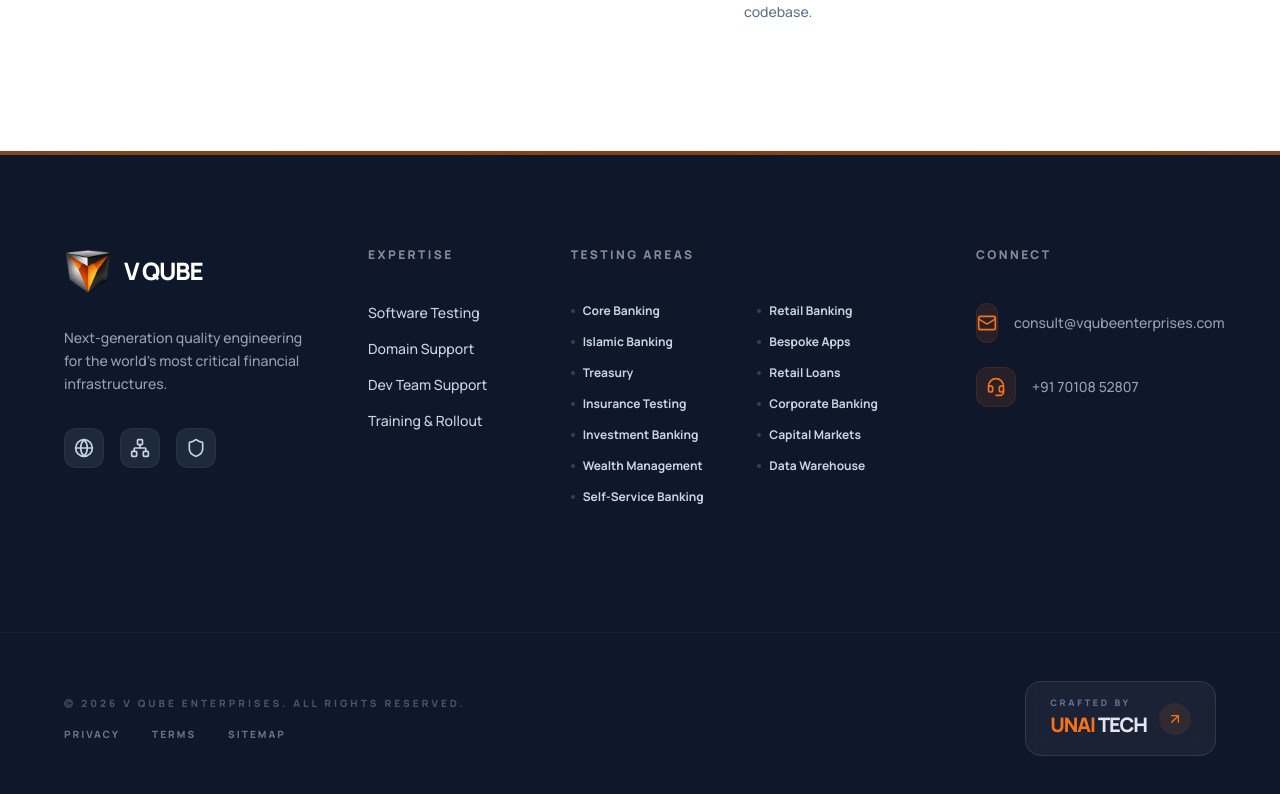
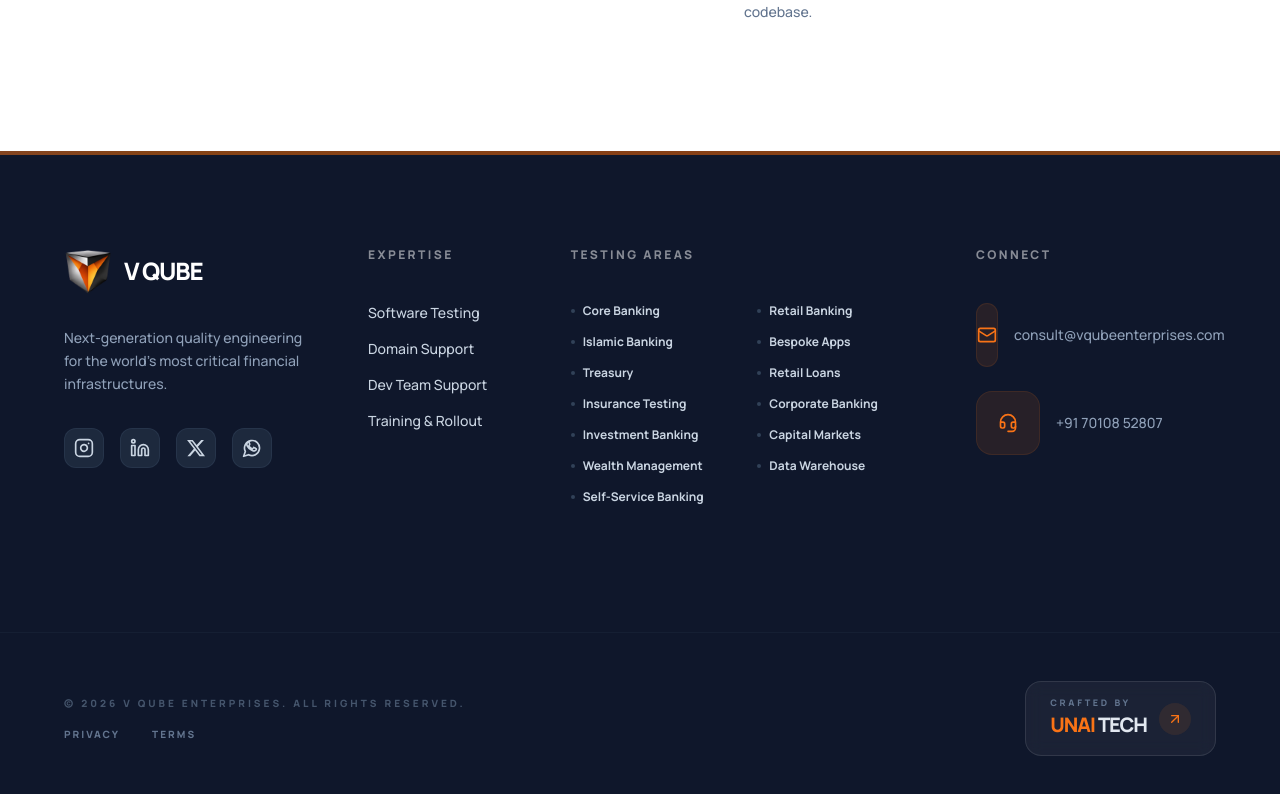
Before and after one commit to NrGjoe846/v-qube, a React (Vite) app: page /testing/bespoke-apps in a window 1280 px wide. Shown: the part 3220-4014 px from the top of the page. Built offline with nearby package versions, Linux system fonts and the light colour scheme.

Commit message:
feat: update footer social links and remove sitemap page

```diff
--- a/src/App.tsx
+++ b/src/App.tsx
@@ -18,7 +18,7 @@ import TreasuryTesting from "./pages/TreasuryTesting";
 import RetailLoanTesting from "./pages/RetailLoanTesting";
 import PrivacyPolicy from "./pages/PrivacyPolicy";
 import TermsOfService from "./pages/TermsOfService";
-import Sitemap from "./pages/Sitemap";
+
 import CorporateBanking from "./pages/CorporateBanking";
 import InvestmentBanking from "./pages/InvestmentBanking";
 import CapitalMarkets from "./pages/CapitalMarkets";
@@ -67,7 +67,7 @@ export default function App() {
           {/* Legal & Utility */}
           <Route path="/privacy-policy" element={<PrivacyPolicy />} />
           <Route path="/terms-of-service" element={<TermsOfService />} />
-          <Route path="/sitemap.xml" element={<Sitemap />} />
+
 
           {/* 404 Page */}
           <Route path="/404" element={<NotFound />} />
--- a/src/components/Footer.tsx
+++ b/src/components/Footer.tsx
@@ -3,11 +3,41 @@ import logo from "../assets/logo.png";
 import {
   Mail,
   Headset,
-  Globe,
-  Network,
-  Shield,
+  Instagram,
+  Linkedin,
   ArrowUpRight
 } from "lucide-react";
+
+const XIcon = ({ size = 20, color = "currentColor", ...props }) => (
+  <svg
+    width={size}
+    height={size}
+    viewBox="0 0 24 24"
+    fill={color}
+    xmlns="http://www.w3.org/2000/svg"
+    {...props}
+  >
+    <path d="M18.244 2.25h3.308l-7.227 8.26 8.502 11.24H16.17l-5.214-6.817L4.99 21.75H1.68l7.73-8.835L1.254 2.25H8.08l4.713 6.231zm-1.161 17.52h1.833L7.084 4.126H5.117z" />
+  </svg>
+);
+
+const WhatsAppIcon = ({ size = 20, color = "currentColor", strokeWidth = 2, ...props }) => (
+  <svg
+    width={size}
+    height={size}
+    viewBox="0 0 24 24"
+    fill="none"
+    stroke={color}
+    strokeWidth={strokeWidth}
+    strokeLinecap="round"
+    strokeLinejoin="round"
+    xmlns="http://www.w3.org/2000/svg"
+    {...props}
+  >
+    <path d="M7.9 20A9 9 0 1 0 4 16.1L2 22Z" />
+    <path d="M16.5 12.5c-.3-.2-1.7-.8-2-1-.3-.2-.5-.3-.7.2-.2.4-.7 1-.9 1.2-.2.2-.4.2-.7 0-.3-.2-1.2-.4-2.3-1.4-.8-.7-1.4-1.6-1.5-1.9-.2-.3 0-.4.1-.6.1-.2.3-.4.4-.6.1-.2.2-.4.3-.6.1-.2 0-.4 0-.6s-.6-1.5-.8-2c-.2-.5-.4-.4-.5-.4h-.5s-.4 0-.7.3c-.3.3-1 1-1 2.4s1 2.8 1.1 3c.1.2 2 3.1 4.9 4.3.7.3 1.2.5 1.6.6.7.2 1.3.2 1.8.1.5-.1 1.7-.7 1.9-1.3.2-.6.2-1.1.1-1.3-.1-.2-.3-.3-.6-.4Z" />
+  </svg>
+);
 
 const testingAreas = [
   { name: "Core Banking", path: "/testing/core-banking" },
@@ -40,9 +70,10 @@ export default function Footer() {
             Next-generation quality engineering for the world's most critical financial infrastructures.
           </p>
           <div className="flex gap-4">
-            <a href="#" className="w-10 h-10 rounded-xl bg-slate-800 flex items-center justify-center hover:bg-primary hover:text-white transition-all border border-slate-700/50"><Globe className="w-5 h-5" /></a>
-            <a href="#" className="w-10 h-10 rounded-xl bg-slate-800 flex items-center justify-center hover:bg-primary hover:text-white transition-all border border-slate-700/50"><Network className="w-5 h-5" /></a>
-            <a href="#" className="w-10 h-10 rounded-xl bg-slate-800 flex items-center justify-center hover:bg-primary hover:text-white transition-all border border-slate-700/50"><Shield className="w-5 h-5" /></a>
+            <a href="https://instagram.com/vqube" target="_blank" rel="noopener noreferrer" className="w-10 h-10 rounded-xl bg-slate-800 flex items-center justify-center hover:bg-primary hover:text-white transition-all border border-slate-700/50"><Instagram className="w-5 h-5" /></a>
+            <a href="https://linkedin.com/company/vqube" target="_blank" rel="noopener noreferrer" className="w-10 h-10 rounded-xl bg-slate-800 flex items-center justify-center hover:bg-primary hover:text-white transition-all border border-slate-700/50"><Linkedin className="w-5 h-5" /></a>
+            <a href="https://x.com/vqube" target="_blank" rel="noopener noreferrer" className="w-10 h-10 rounded-xl bg-slate-800 flex items-center justify-center hover:bg-primary hover:text-white transition-all border border-slate-700/50"><XIcon size={20} /></a>
+            <a href="https://wa.me/917010852807" target="_blank" rel="noopener noreferrer" className="w-10 h-10 rounded-xl bg-slate-800 flex items-center justify-center hover:bg-primary hover:text-white transition-all border border-slate-700/50"><WhatsAppIcon size={20} /></a>
           </div>
         </div>
 
@@ -77,13 +108,13 @@ export default function Footer() {
           <ul className="space-y-6 text-sm font-medium">
             <li className="flex items-center gap-4 group">
               <a href="mailto:consult@vqube.com" className="flex items-center gap-4 w-full">
-                <div className="w-10 h-10 rounded-xl bg-primary/10 flex items-center justify-center text-primary border border-primary/10 group-hover:bg-primary group-hover:text-white transition-all duration-500"><Mail className="w-5 h-5" /></div>
+                <div className="w-16 h-16 rounded-2xl bg-primary/10 flex items-center justify-center text-primary border border-primary/10 group-hover:bg-primary group-hover:text-white transition-all duration-500"><Mail className="w-5 h-5" /></div>
                 <span className="text-slate-400 group-hover:text-white transition-colors">consult@vqubeenterprises.com</span>
               </a>
             </li>
             <li className="flex items-center gap-4 group">
               <a href="tel:+18008782372" className="flex items-center gap-4 w-full">
-                <div className="w-10 h-10 rounded-xl bg-primary/10 flex items-center justify-center text-primary border border-primary/10 group-hover:bg-primary group-hover:text-white transition-all duration-500"><Headset className="w-5 h-5" /></div>
+                <div className="w-16 h-16 rounded-2xl bg-primary/10 flex items-center justify-center text-primary border border-primary/10 group-hover:bg-primary group-hover:text-white transition-all duration-500"><Headset className="w-5 h-5" /></div>
                 <span className="text-slate-400 group-hover:text-white transition-colors">+91 70108 52807</span>
               </a>
             </li>
@@ -97,7 +128,7 @@ export default function Footer() {
           <div className="flex gap-8 text-[10px] font-black uppercase tracking-[0.2em] text-slate-500">
             <Link to="/privacy-policy" className="hover:text-white transition-colors">Privacy</Link>
             <Link to="/terms-of-service" className="hover:text-white transition-colors">Terms</Link>
-            <Link to="/sitemap" className="hover:text-white transition-colors">Sitemap</Link>
+
           </div>
         </div>
 
--- a/src/pages/Sitemap.tsx
+++ /dev/null
@@ -1,107 +0,0 @@
-import { motion } from "motion/react";
-import { Link } from "react-router-dom";
-import { FileText, Map as MapIcon, ChevronRight } from "lucide-react";
-
-const sitemapData = [
-  {
-    title: "Main Pages",
-    links: [
-      { name: "Home", path: "/" },
-      { name: "About Us", path: "/about" },
-      { name: "Contact / Consultation", path: "/contact" },
-      { name: "Privacy Policy", path: "/privacy-policy" },
-      { name: "Terms of Service", path: "/terms-of-service" },
-    ]
-  },
-  {
-    title: "Services",
-    links: [
-      { name: "Services Hub", path: "/services" },
-      { name: "Software Testing", path: "/services/software-testing" },
-      { name: "Domain Support", path: "/services/domain-support" },
-      { name: "Support Development Teams", path: "/services/support-dev-teams" },
-      { name: "Support Users / Training & Rollout", path: "/services/support-users" },
-    ]
-  },
-  {
-    title: "Testing Areas",
-    links: [
-      { name: "Testing Areas Hub", path: "/testing" },
-      { name: "Core Banking Testing", path: "/testing/core-banking" },
-      { name: "Retail Banking Testing", path: "/testing/retail-banking" },
-      { name: "Islamic Banking Testing", path: "/testing/islamic-banking" },
-      { name: "Treasury Testing", path: "/testing/treasury" },
-      { name: "Retail Loans Testing", path: "/testing/retail-loans" },
-      { name: "Corporate Banking Testing", path: "/testing/corporate-banking" },
-      { name: "Investment Banking Testing", path: "/testing/investment-banking" },
-      { name: "Capital Markets Testing", path: "/testing/capital-markets" },
-      { name: "Insurance Testing", path: "/testing/insurance" },
-      { name: "Wealth Management Testing", path: "/testing/wealth-management" },
-      { name: "Asset Management Testing", path: "/testing/asset-management" },
-      { name: "Cards & Payments Testing", path: "/testing/payments" },
-      { name: "Trade Finance Testing", path: "/testing/trade-finance" },
-      { name: "Mortgage Finance Testing", path: "/testing/mortgage-finance" },
-      { name: "Compliance & AML Testing", path: "/testing/risk-compliance" },
-      { name: "Risk Management Testing", path: "/testing/risk-management" },
-      { name: "Agent Banking Testing", path: "/testing/agent-banking" },
-      { name: "Digital Ecosystems Testing", path: "/testing/digital-ecosystems" },
-      { name: "Self-Service Banking Testing", path: "/testing/self-service-banking" },
-      { name: "Wealth Management Testing", path: "/testing/wealth-management" },
-      { name: "Data Warehouse Testing", path: "/testing/data-warehouse" },
-      { name: "Bespoke Applications Testing", path: "/testing/bespoke-apps" },
-    ]
-  }
-];
-
-export default function Sitemap() {
-  return (
-    <div className="py-20">
-      <div className="container-max w-full">
-        <motion.div
-          initial={{ opacity: 0, y: 20 }}
-          animate={{ opacity: 1, y: 0 }}
-          className="space-y-12"
-        >
-          <div className="flex items-center gap-6 mb-16">
-            <div className="w-20 h-20 rounded-3xl bg-primary/10 flex items-center justify-center text-primary">
-              <MapIcon className="w-10 h-10" />
-            </div>
-            <div>
-              <h1 className="text-5xl md:text-7xl font-black text-slate-900 tracking-tighter">
-                XML <span className="text-primary">Sitemap</span>
-              </h1>
-              <p className="text-xl text-slate-500 font-bold tracking-tight">Full site structure and navigation map.</p>
-            </div>
-          </div>
-
-          <div className="grid md:grid-cols-2 lg:grid-cols-3 gap-12">
-            {sitemapData.map((section, i) => (
-              <motion.div
-                key={section.title}
-                initial={{ opacity: 0, y: 20 }}
-                animate={{ opacity: 1, y: 0 }}
-                transition={{ delay: i * 0.1 }}
-                className="p-10 bg-white rounded-[2.5rem] border border-slate-100 shadow-xl shadow-slate-200/50"
-              >
-                <div className="flex items-center gap-4 mb-8">
-                  <FileText className="w-6 h-6 text-primary" />
-                  <h3 className="text-2xl font-bold text-slate-900 tracking-tight">{section.title}</h3>
-                </div>
-                <ul className="space-y-4">
-                  {section.links.map((link) => (
-                    <li key={link.path}>
-                      <Link to={link.path} className="flex items-center gap-2 text-slate-600 hover:text-primary font-bold transition-all group">
-                        <ChevronRight className="w-4 h-4 opacity-0 group-hover:opacity-100 transition-all -ml-6 group-hover:ml-0" />
-                        {link.name}
-                      </Link>
-                    </li>
-                  ))}
-                </ul>
-              </motion.div>
-            ))}
-          </div>
-        </motion.div>
-      </div>
-    </div>
-  );
-}
```
